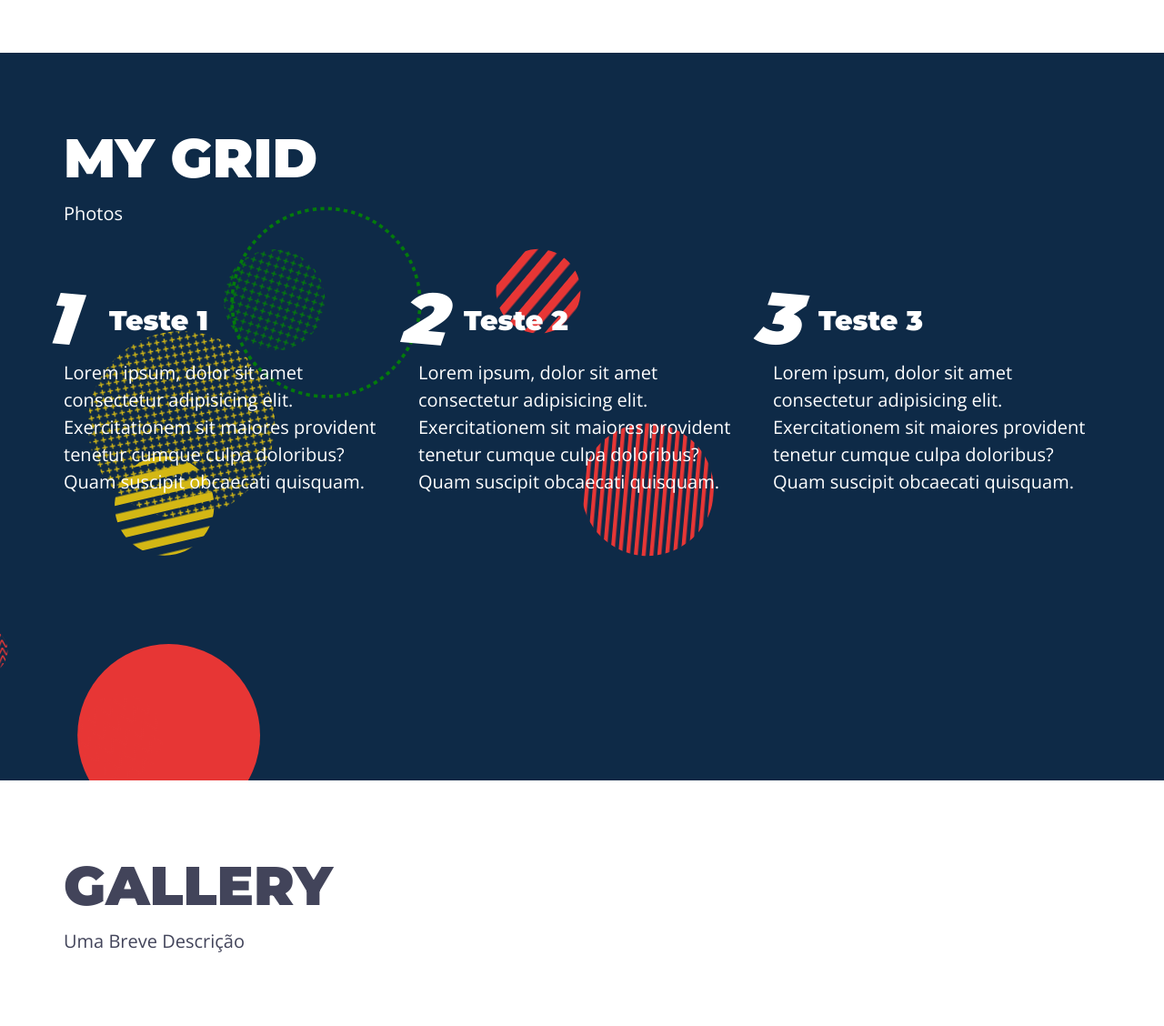
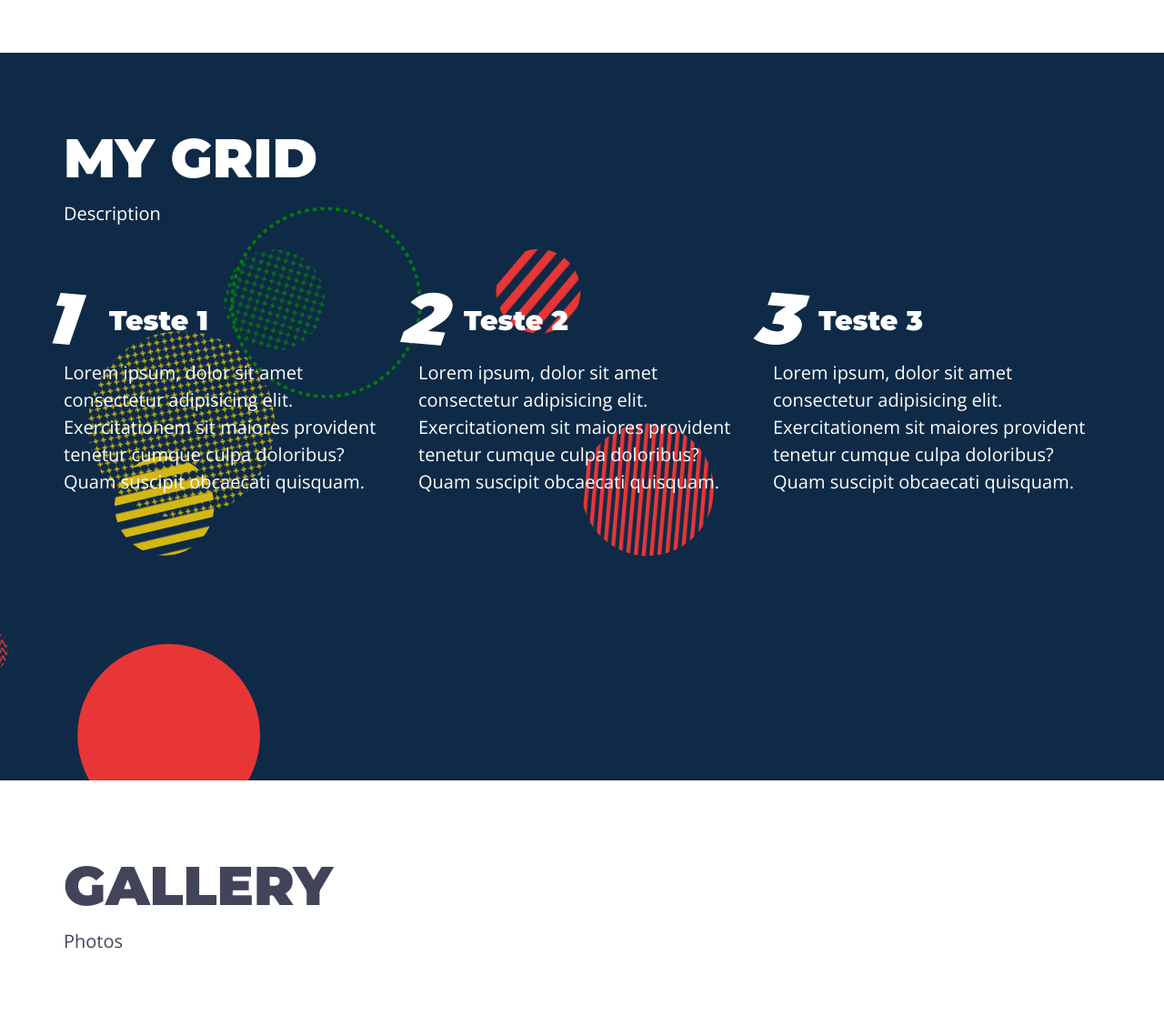
Before and after one commit to RandolfoCarvalho/Landing-Page, a plain HTML site: page index.html in a window 1280 px wide. Shown: the part 1606-2734 px from the top of the page at 91% size. Drawn offline with nearby package versions, Linux system fonts and the light colour scheme; grey boxes are pictures that could not be loaded.

Commit message:
NovaVersão3.01

```diff
--- a/index.html
+++ b/index.html
@@ -68,7 +68,7 @@
 <section id="grid-one" class="grid-one main-bg section">
     <div class="main-content div.grid-one-content">
         <h2 class="grid-main-heading">My Grid</h2>
-            <p class="grid-description">Photos</p>
+            <p class="grid-description">Description</p>
         <div class="grid">
             <article>
                 <h3> Teste 1 </h3>
@@ -101,7 +101,7 @@
 <section id="gallery" class="grid-one white-bg section">
     <div class="main-content div.grid-one-content">
         <h2 class="grid-main-heading">Gallery</h2>
-            <p class="grid-description">Uma Breve Descrição</p>
+            <p class="grid-description">Photos</p>
         <div class="grid">
             <div class="gallery-img">
 
```
